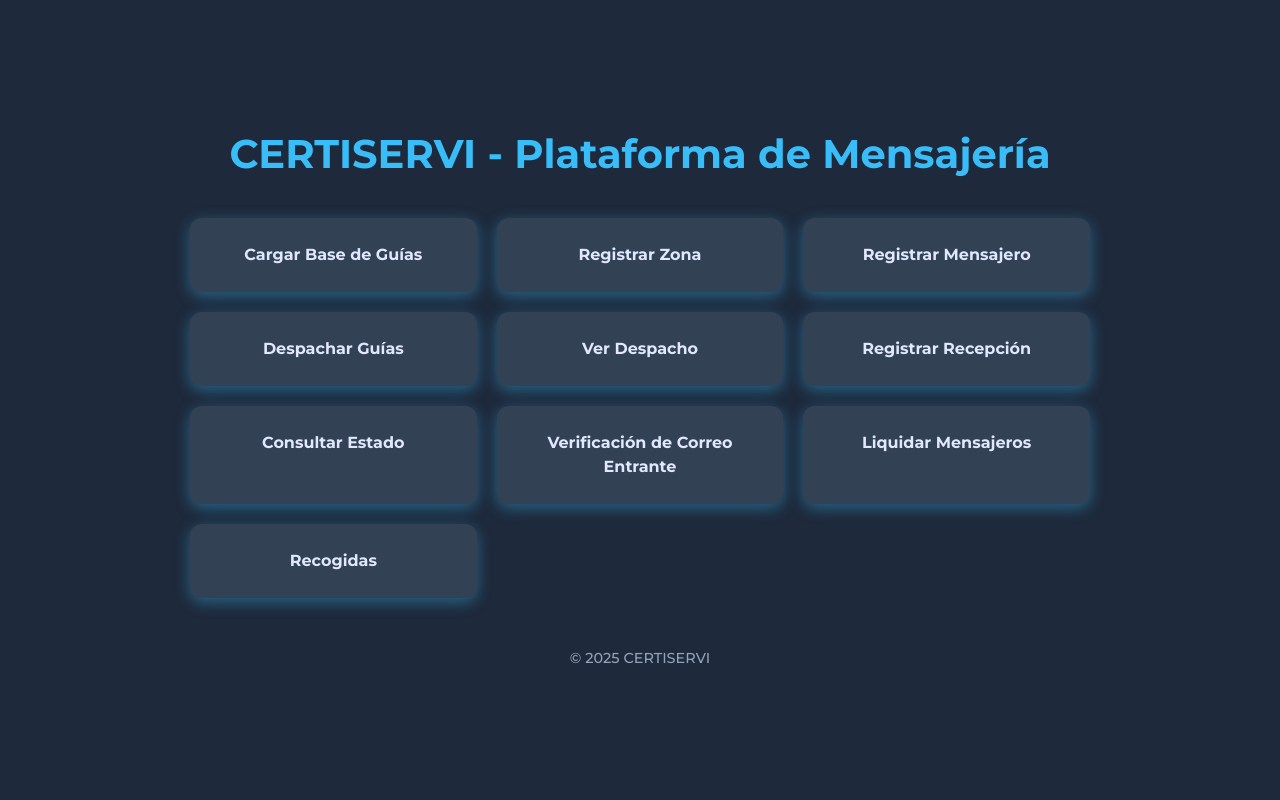
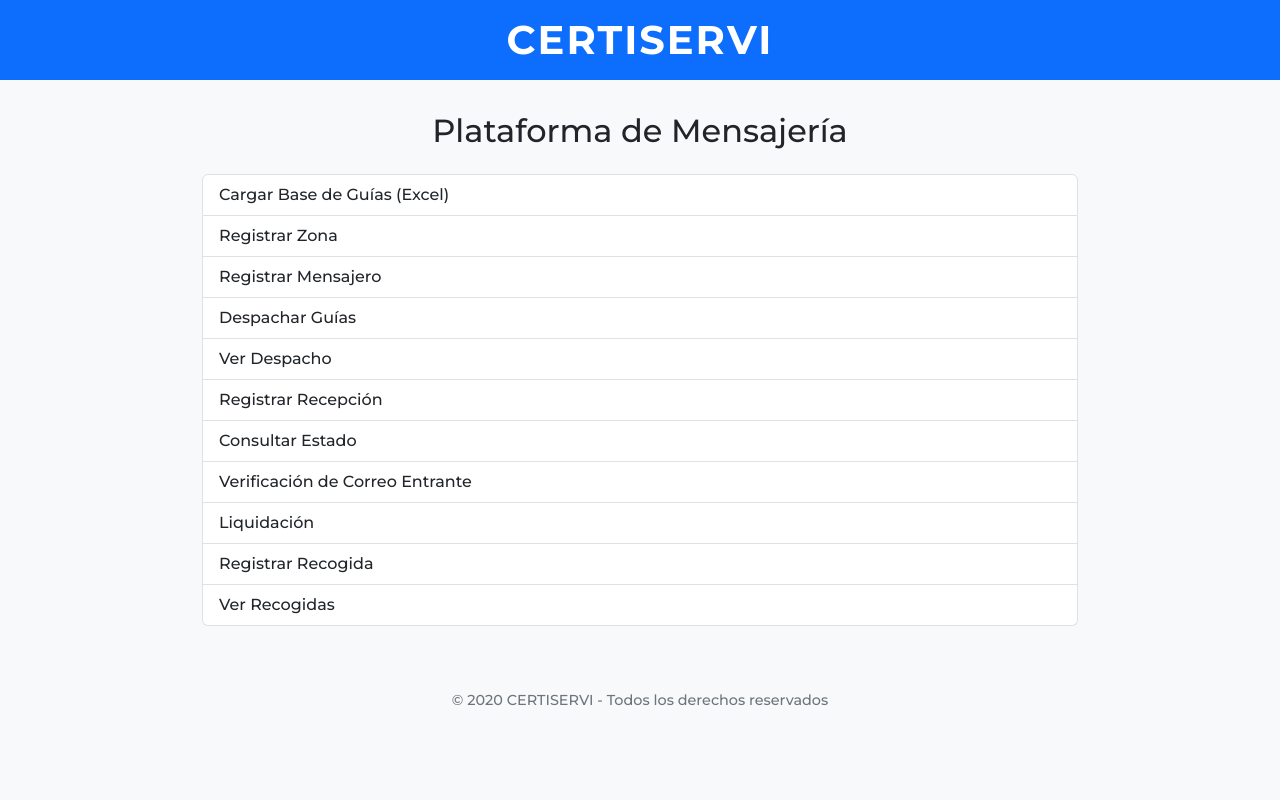
Before and after one commit to luisrobles062/mensajeria-app, a Flask app: template templates/index.html in a window 1280 px wide. Run offline with Flask 3, Linux system fonts and the light colour scheme; the template is opened without the code that fills it: most values are stand-ins (such as "Sample title", 1, 10 or a date in 2020).

Commit message:
Update index.html

```diff
--- a/templates/index.html
+++ b/templates/index.html
@@ -1,75 +1,19 @@
-<!DOCTYPE html>
-<html lang="es">
-<head>
-    <meta charset="UTF-8" />
-    <title>CERTISERVI - Inicio</title>
-    <link href="https://cdn.jsdelivr.net/npm/bootstrap@5.3.0/dist/css/bootstrap.min.css" rel="stylesheet" />
-    <link href="https://fonts.googleapis.com/css2?family=Montserrat:wght@500;700&display=swap" rel="stylesheet" />
-    <style>
-        body {
-            font-family: 'Montserrat', sans-serif;
-            background: #1e293b;
-            color: #f1f5f9;
-            min-height: 100vh;
-            display: flex;
-            flex-direction: column;
-            justify-content: center;
-            align-items: center;
-            padding: 20px;
-        }
-        h1 {
-            font-weight: 700;
-            margin-bottom: 40px;
-            color: #38bdf8;
-        }
-        .menu {
-            display: grid;
-            grid-template-columns: repeat(auto-fit,minmax(220px,1fr));
-            gap: 20px;
-            width: 100%;
-            max-width: 900px;
-        }
-        a.menu-item {
-            background: #334155;
-            padding: 25px;
-            border-radius: 12px;
-            text-align: center;
-            color: #e0e7ff;
-            font-weight: 600;
-            text-decoration: none;
-            box-shadow: 0 4px 15px rgba(56,189,248,0.4);
-            transition: background-color 0.3s ease, transform 0.2s ease;
-            user-select: none;
-        }
-        a.menu-item:hover {
-            background-color: #0ea5e9;
-            color: #fff;
-            transform: translateY(-5px);
-            box-shadow: 0 8px 30px rgba(14,165,233,0.7);
-        }
-        footer {
-            margin-top: 50px;
-            font-size: 0.9rem;
-            color: #94a3b8;
-        }
-    </style>
-</head>
-<body>
-    <h1>CERTISERVI - Plataforma de Mensajería</h1>
-    <div class="menu">
-        <a href="{{ url_for('cargar_base') }}" class="menu-item">Cargar Base de Guías</a>
-        <a href="{{ url_for('registrar_zona') }}" class="menu-item">Registrar Zona</a>
-        <a href="{{ url_for('registrar_mensajero') }}" class="menu-item">Registrar Mensajero</a>
-        <a href="{{ url_for('despachar_guias') }}" class="menu-item">Despachar Guías</a>
-        <a href="{{ url_for('ver_despacho') }}" class="menu-item">Ver Despacho</a>
-        <a href="{{ url_for('registrar_recepcion') }}" class="menu-item">Registrar Recepción</a>
-        <a href="{{ url_for('consultar_estado') }}" class="menu-item">Consultar Estado</a>
-        <a href="{{ url_for('verificacion_entrada') }}" class="menu-item">Verificación de Correo Entrante</a>
-        <a href="{{ url_for('liquidacion') }}" class="menu-item">Liquidar Mensajeros</a>
-        <a href="{{ url_for('registrar_recogida') }}" class="menu-item">Recogidas</a>
-    </div>
-    <footer>
-        &copy; 2025 CERTISERVI
-    </footer>
-</body>
-</html>
+{% extends "base.html" %}
+{% block title %}Inicio - CERTISERVI{% endblock %}
+{% block content %}
+<h2 class="mb-4 text-center">Plataforma de Mensajería</h2>
+
+<div class="list-group">
+    <a href="/cargar_base" class="list-group-item list-group-item-action">Cargar Base de Guías (Excel)</a>
+    <a href="/registrar_zona" class="list-group-item list-group-item-action">Registrar Zona</a>
+    <a href="/registrar_mensajero" class="list-group-item list-group-item-action">Registrar Mensajero</a>
+    <a href="/despachar_guias" class="list-group-item list-group-item-action">Despachar Guías</a>
+    <a href="/ver_despacho" class="list-group-item list-group-item-action">Ver Despacho</a>
+    <a href="/registrar_recepcion" class="list-group-item list-group-item-action">Registrar Recepción</a>
+    <a href="/consultar_estado" class="list-group-item list-group-item-action">Consultar Estado</a>
+    <a href="/verificacion_entrada" class="list-group-item list-group-item-action">Verificación de Correo Entrante</a>
+    <a href="/liquidacion" class="list-group-item list-group-item-action">Liquidación</a>
+    <a href="/registrar_recogida" class="list-group-item list-group-item-action">Registrar Recogida</a>
+    <a href="/ver_recogidas" class="list-group-item list-group-item-action">Ver Recogidas</a>
+</div>
+{% endblock %}
```
